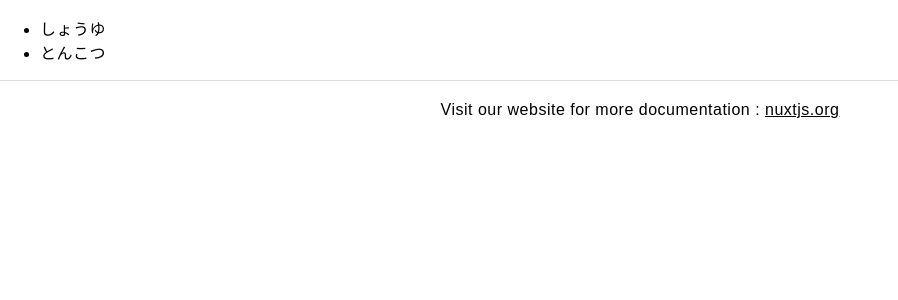
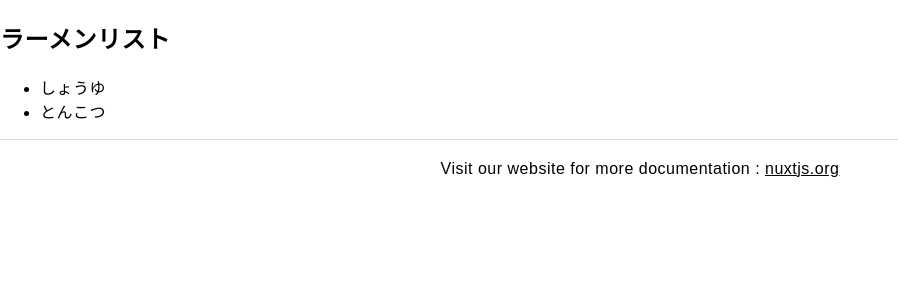
Before and after one commit to su-kun1899/nuxt-express-sample, a Nuxt app: page /ramen in a window 1280 px wide. Shown: the top 300 px of the page, without its empty margins (0-898 px from the left). Built offline with nearby package versions, Linux system fonts and the light colour scheme.

Commit message:
add page test

```diff
--- a/pages/ramen/index.vue
+++ b/pages/ramen/index.vue
@@ -1,10 +1,18 @@
 <template>
-  <ramen-list/>
+  <section>
+    <h1>{{message}}</h1>
+    <ramen-list/>
+  </section>
 </template>
 
 <script>
-import ramenList from '~/components/RamenList'
+import ramenList from '@/components/RamenList'
 export default {
+  data: function() {
+    return {
+      message: 'ラーメンリスト'
+    }
+  },
   components: { ramenList }
 }
 </script>
```
Also changed, not shown: 1 other file (tests, documents, lock files or other folders).
